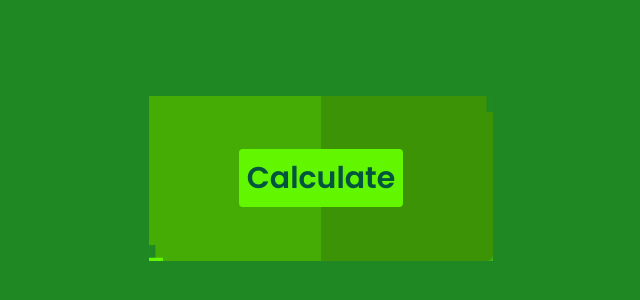
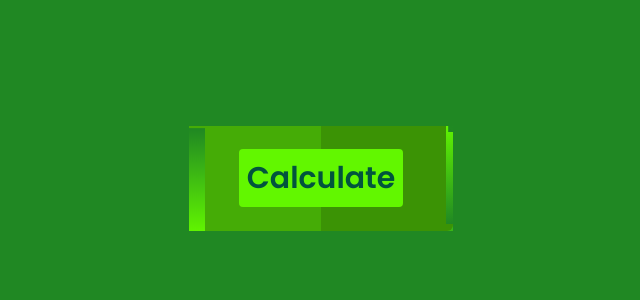
Before and after one commit to Nwakaego-Ego/leetChallengeNextjs, a Next.js app: page / in a window 1280 px wide. Shown: the part 222-522 px from the top of the page, without its empty margins (319-959 px from the left). Built offline with nearby package versions, Linux system fonts and the light colour scheme.

Commit message:
css styling

```diff
--- a/app/Display/display.css
+++ b/app/Display/display.css
@@ -4,8 +4,8 @@
 
 .toggleButton {
   background-color: #3b9305;
-  /* padding: 30px 60px; */
-  padding: 60px 90px;
+  padding: 30px 50px;
+  /* padding: 60px 90px; */
   font-size: 30px;
   box-shadow: 0 20px 50px #62f608;
   position: relative;
@@ -19,7 +19,6 @@
   left: 0;
   width: 50%;
   height: 100%;
-  /* background: linear-gradient(to right, #62f700 50%, #62f700 50%); */
   background: linear-gradient(to right, #45ac06 50%, #45ac06 50%);
 }
 
@@ -43,10 +42,10 @@
 }
 
 .snake-top {
-  top: 0;
+  top: -10px;
   left: 0;
   width: 100%;
-  height: 2px;
+  height: 0px;
   background: linear-gradient(to right, #208823, #62f700);
   z-index: 1;
   animation: animate1 2s linear infinite;
@@ -62,13 +61,14 @@
 }
 
 .snake-right {
-  top: 0;
-  right: 0;
+  top: 0px;
+  right: -20px;
   width: 2px;
   height: 100%;
   background: linear-gradient(to bottom, #208823, #62f700);
-
+  z-index: 1;
   animation: animate2 2s linear infinite;
+  animation-delay: 1s;
 }
 
 @keyframes animate2 {
@@ -81,7 +81,7 @@
 }
 
 .snake-bottom {
-  bottom: 0;
+  bottom: -10px;
   left: 0;
   width: 100%;
   height: 1px;
@@ -98,15 +98,41 @@
   }
 }
 
+.snake-left-container {
+  position: absolute;
+  left: 50%; /* Center the container horizontally */
+  transform: translateX(-50%); /* Center the container horizontally */
+  display: inline-block;
+  overflow: hidden;
+  width: 400px; /* Adjust the width as needed */
+  height: 100px; /* Adjust the height as needed */
+}
+
+/* .snake-left-container {
+  position: relative;
+} */
+
 .snake-left {
   top: 0;
-  left: -2px;
+  left: 325px;
   width: 2px;
   height: 100%;
   background: linear-gradient(to top, #208823, #62f700);
   z-index: 1;
   animation: animate4 2s linear infinite;
+  animation-delay: 1s;
 }
+
+/* .snake-left {
+  top: 0;
+  left: 0px;
+  width: 2px;
+  height: 100%;
+  background: linear-gradient(to top, #208823, #62f700);
+  z-index: 1;
+  animation: animate4 2s linear infinite;
+  animation-delay: 1s;
+} */
 
 @keyframes animate4 {
   0% {
--- a/app/Display/display.js
+++ b/app/Display/display.js
@@ -18,23 +18,6 @@ const Display = () => {
 
   return (
     <div className=" main min-h-screen flex flex-col items-center justify-center">
-      {/* <div>
-        <span className="snake"></span>
-        <span className="snake"></span>
-        <span className="snake"></span>
-        <span className="snake"></span>
-        <button
-          onClick={handleToggle}
-          className=" toggleButton  text-[#2F2F2F] font-bold rounded  shadow-md transition duration-500 animate-moveButton"
-        >
-          {showResult ? (
-            <span className="calculate">Hide Result</span>
-          ) : (
-            <span className="calculate">Calculate</span>
-          )}
-        </button>
-      </div> */}
-
       <div className="snake-container relative">
         <span className="snake snake-top"></span>
         <span className="snake snake-right"></span>
@@ -49,7 +32,10 @@ const Display = () => {
           )}
         </button>
         <span className="snake snake-bottom"></span>
-        <span className="snake snake-left"></span>
+        {/* <span className="snake snake-left"></span> */}
+        <div className="snake-left-container">
+          <span className="snake-left"></span>
+        </div>
       </div>
 
       {showResult && (
```
